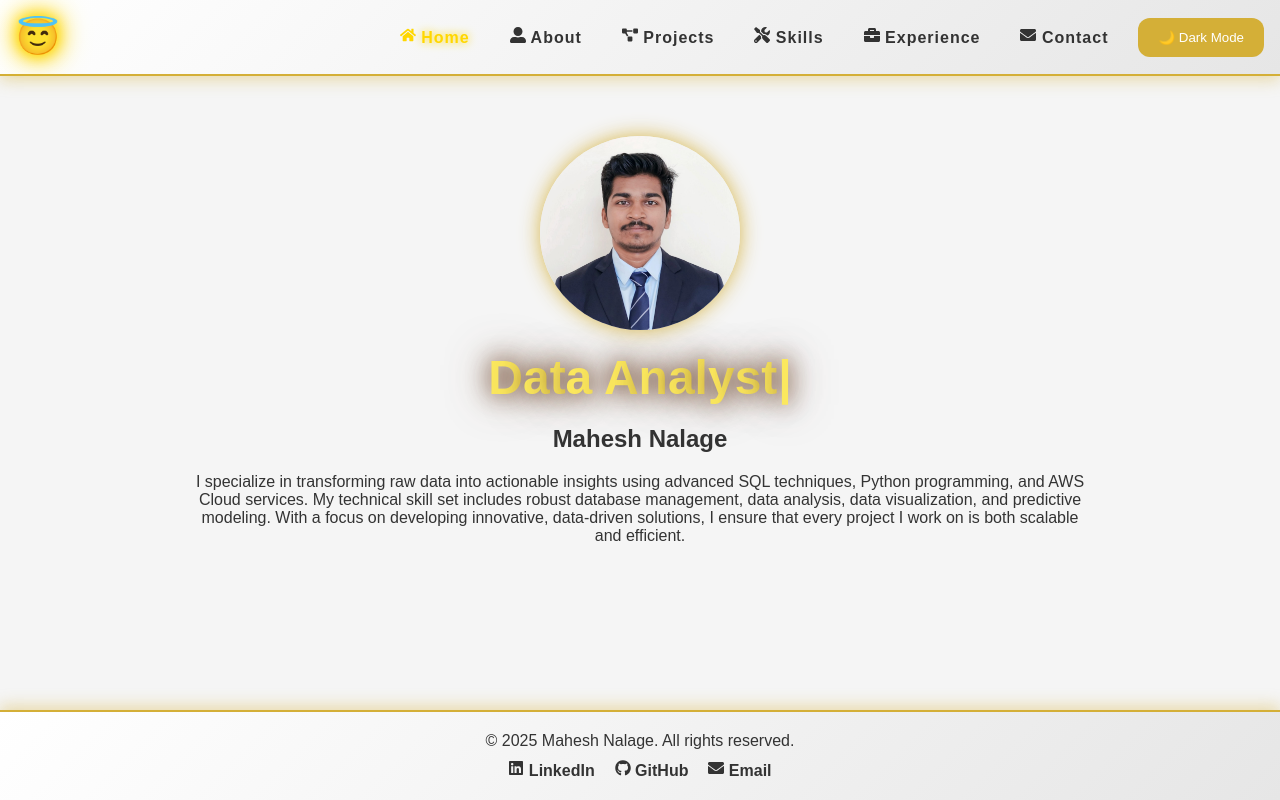
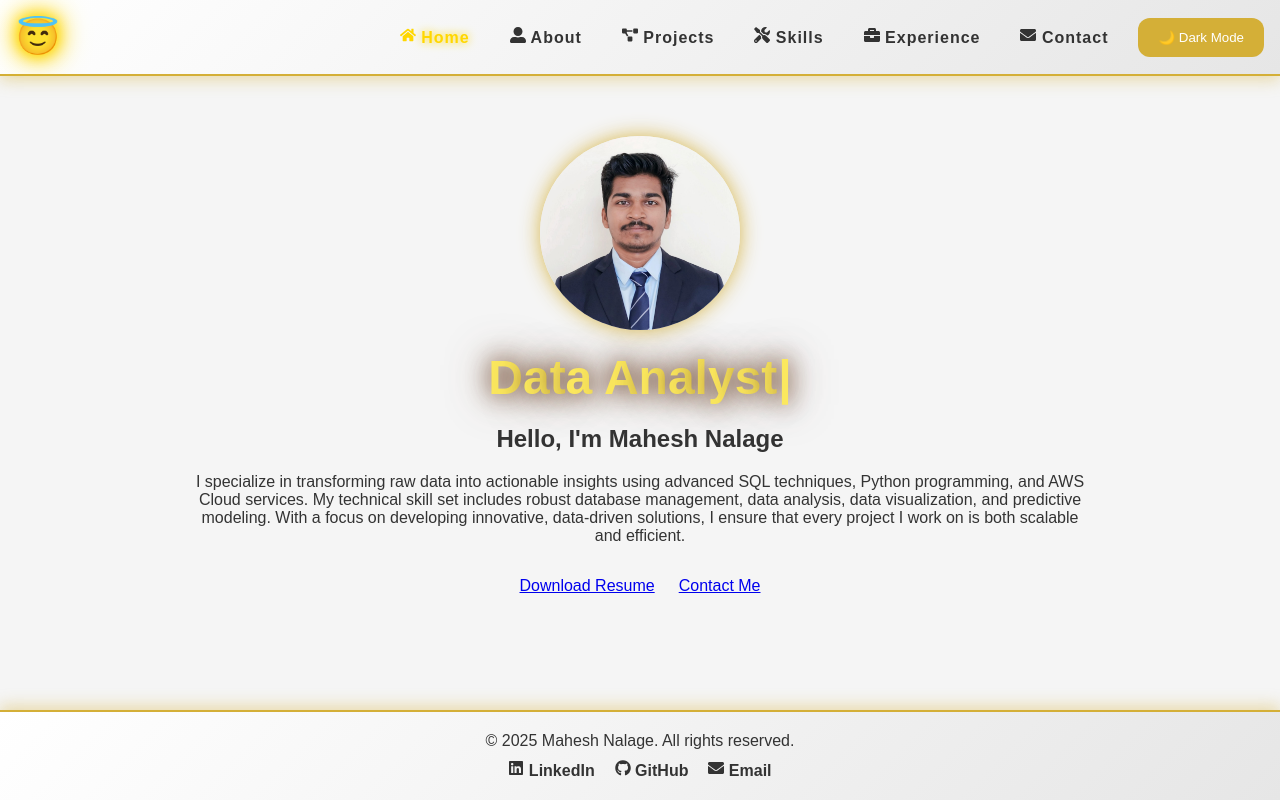
Before and after one commit to maheshnalage/portfolio, a React (Create React App) app: page / in a window 1280 px wide. Built offline with nearby package versions, Linux system fonts and the light colour scheme.

Commit message:
Update HeroSection.jsx

```diff
--- a/src/components/HeroSection.jsx
+++ b/src/components/HeroSection.jsx
@@ -1,16 +1,43 @@
 import React from 'react';
+import { Link } from 'react-router-dom'; // If you're using React Router
 import avatar from '../assets/avatar.jpg';
+import resumeFile from '../assets/MaheshNalageResume.pdf'; // Place your resume file in /src/assets/
 import TypewriterText from './Typewriter';
 
 function HeroSection() {
   return (
     <div className="hero-section">
-      <img src={avatar} alt="Mahesh Harishchandra Nalage" className="profile-img" />
+      <img
+        src={avatar}
+        alt="Mahesh Harishchandra Nalage"
+        className="profile-img"
+      />
       <TypewriterText />
-      <h2>Mahesh Nalage</h2>
+      <h2>Hello, I'm Mahesh Nalage</h2>
       <p>
-        I specialize in transforming raw data into actionable insights using advanced SQL techniques, Python programming, and AWS Cloud services. My technical skill set includes robust database management, data analysis, data visualization, and predictive modeling. With a focus on developing innovative, data-driven solutions, I ensure that every project I work on is both scalable and efficient.
+        I specialize in transforming raw data into actionable insights using
+        advanced SQL techniques, Python programming, and AWS Cloud services.
+        My technical skill set includes robust database management, data
+        analysis, data visualization, and predictive modeling. With a focus
+        on developing innovative, data-driven solutions, I ensure that every
+        project I work on is both scalable and efficient.
       </p>
+
+      <div className="hero-buttons">
+        {/* Download Resume Button */}
+        <a
+          href={resumeFile}
+          download="MaheshNalageResume.pdf"
+          className="resume-button"
+        >
+          Download Resume
+        </a>
+
+        {/* Contact Me Button (Links to /contact page) */}
+        <Link to="/contact" className="contact-button">
+          Contact Me
+        </Link>
+      </div>
     </div>
   );
 }
```
